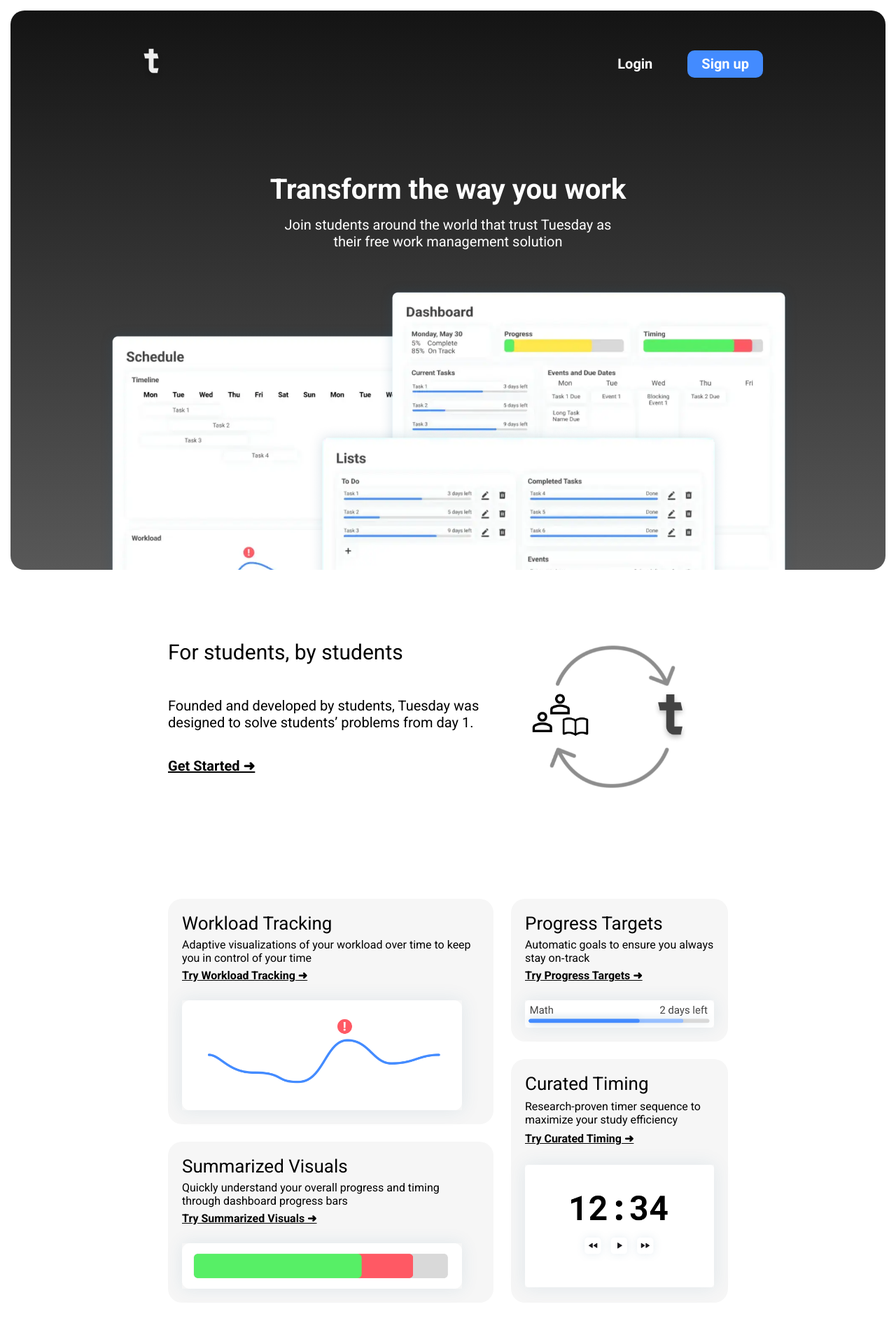
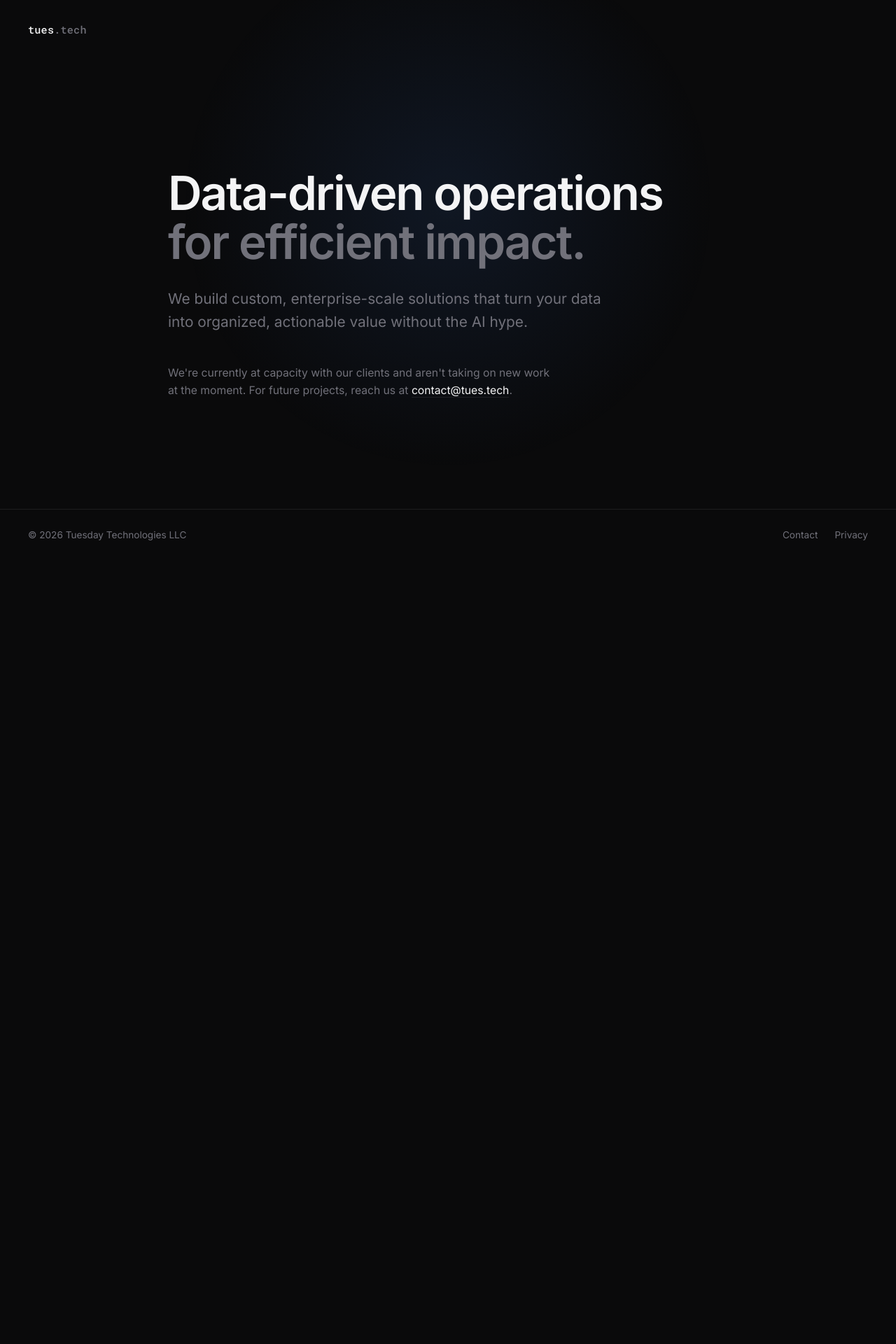
Before and after one commit to Tuestech/v2, a Django app: page / in a window 1280 px wide. Shown: the top 1920 px of the page at 70% size. After the commit the page ends 772 px from the top, so only its background shows below. Run offline with Django 4.2, Linux system fonts and the light colour scheme.

Commit message:
New landing page

```diff
--- a/landing/templates/landing.html
+++ b/landing/templates/landing.html
@@ -3,133 +3,228 @@
 <!DOCTYPE html>
 <html lang="en">
 <head>
-	{% comment %} Meta and stuff {% endcomment %}
 	<base target="_self">
 	<meta charset="UTF-8">
 	<meta http-equiv="X-UA-Compatible" content="IE=edge">
 	<meta name="viewport" content="width=device-width, initial-scale=1.0">
 	<title>Tuesday Technologies</title>
-	<meta name="description" content="Transform the way you work with automatic task prioritization, study tools, and workload management. Get started with our free tools in seconds.">
+	<meta name="description" content="Tuesday Technologies — private contracting for data science, operations optimization, and AI integration.">
 	<meta name="robots" content="index, nofollow">
 
 	{% comment %} Fonts {% endcomment %}
 	<link rel="preconnect" href="https://fonts.googleapis.com">
 	<link rel="preconnect" href="https://fonts.gstatic.com" crossorigin>
-	<link href="https://fonts.googleapis.com/css2?family=Roboto+Mono:wght@700&family=Roboto:wght@400;700&display=swap" rel="stylesheet">
+	<link href="https://fonts.googleapis.com/css2?family=Inter:wght@400;500;600&family=Roboto+Mono:wght@500&display=swap" rel="stylesheet">
 
 	{% comment %} Favicon {% endcomment %}
-	<link rel="icon" href="{% static 'favicons/Light.png'%}" media="(prefers-color-scheme:no-preference)">
-	<link rel="icon" href="{% static 'favicons/Dark.png'%}"  media="(prefers-color-scheme:dark)">
-	<link rel="icon" href="{% static 'favicons/Light.png'%}" media="(prefers-color-scheme:light)">
+	<link rel="icon" href="{% static 'favicons/Dark.png' %}">
 
-	{% comment %} CSS {% endcomment %}
-	<link rel="stylesheet" href="{% static 'landing.css' %}">
+	<style>
+		:root {
+			--bg: #0a0a0b;
+			--fg: #f4f4f5;
+			--muted: #71717a;
+			--accent: #438bff;
+			--line: rgba(255, 255, 255, 0.08);
+		}
 
-	{% comment %} JS {% endcomment %}
-	<script defer src="{% static 'landing.js' %}"></script>
+		* {
+			margin: 0;
+			padding: 0;
+			box-sizing: border-box;
+		}
+
+		html, body {
+			height: 100%;
+		}
+
+		body {
+			background: var(--bg);
+			color: var(--fg);
+			font-family: 'Inter', -apple-system, BlinkMacSystemFont, sans-serif;
+			-webkit-font-smoothing: antialiased;
+			display: flex;
+			flex-direction: column;
+			min-height: 100vh;
+			position: relative;
+			overflow-x: hidden;
+		}
+
+		/* Subtle radial glow behind content */
+		body::before {
+			content: "";
+			position: fixed;
+			top: -20%;
+			left: 50%;
+			transform: translateX(-50%);
+			width: 900px;
+			height: 900px;
+			background: radial-gradient(circle, rgba(67, 139, 255, 0.10) 0%, transparent 60%);
+			pointer-events: none;
+			z-index: 0;
+		}
+
+		header {
+			padding: 32px 40px;
+			position: relative;
+			z-index: 1;
+		}
+
+		.wordmark {
+			font-family: 'Roboto Mono', monospace;
+			font-size: 15px;
+			font-weight: 500;
+			letter-spacing: 0.02em;
+			color: var(--fg);
+			text-decoration: none;
+		}
+
+		.wordmark span {
+			color: var(--muted);
+		}
+
+		main {
+			flex: 1;
+			display: flex;
+			flex-direction: column;
+			justify-content: center;
+			align-items: flex-start;
+			padding: 40px;
+			max-width: 880px;
+			margin: 0 auto;
+			width: 100%;
+			position: relative;
+			z-index: 1;
+		}
+
+		.eyebrow {
+			font-family: 'Roboto Mono', monospace;
+			font-size: 13px;
+			letter-spacing: 0.08em;
+			text-transform: uppercase;
+			color: var(--accent);
+			margin-bottom: 28px;
+		}
+
+		h1 {
+			font-size: clamp(2.4rem, 6vw, 4.2rem);
+			font-weight: 600;
+			line-height: 1.05;
+			letter-spacing: -0.03em;
+			margin-bottom: 28px;
+		}
+
+		h1 .dim {
+			color: var(--muted);
+		}
+
+		.lead {
+			font-size: clamp(1.05rem, 2vw, 1.3rem);
+			line-height: 1.6;
+			color: var(--muted);
+			max-width: 620px;
+			margin-bottom: 44px;
+		}
+
+		.services {
+			display: flex;
+			flex-wrap: wrap;
+			gap: 10px;
+			margin-bottom: 48px;
+		}
+
+		.services span {
+			font-family: 'Roboto Mono', monospace;
+			font-size: 13px;
+			color: var(--fg);
+			border: 1px solid var(--line);
+			border-radius: 999px;
+			padding: 8px 16px;
+			background: rgba(255, 255, 255, 0.02);
+		}
+
+		.availability {
+			font-size: 0.98rem;
+			line-height: 1.6;
+			color: var(--muted);
+			max-width: 560px;
+		}
+
+		.availability a {
+			color: var(--fg);
+			text-decoration: none;
+			border-bottom: 1px solid var(--line);
+			transition: border-color 0.15s ease;
+		}
+
+		.availability a:hover {
+			border-color: var(--accent);
+		}
+
+		footer {
+			padding: 28px 40px;
+			display: flex;
+			justify-content: space-between;
+			align-items: center;
+			flex-wrap: wrap;
+			gap: 12px;
+			border-top: 1px solid var(--line);
+			position: relative;
+			z-index: 1;
+			font-size: 0.85rem;
+			color: var(--muted);
+		}
+
+		footer nav {
+			display: flex;
+			gap: 24px;
+		}
+
+		footer a {
+			color: var(--muted);
+			text-decoration: none;
+			transition: color 0.15s ease;
+		}
+
+		footer a:hover {
+			color: var(--fg);
+		}
+
+		@media (max-width: 600px) {
+			header, main, footer {
+				padding-left: 24px;
+				padding-right: 24px;
+			}
+			footer {
+				flex-direction: column;
+				align-items: flex-start;
+			}
+		}
+	</style>
 </head>
 <body>
 
-	<div id="hero">
-		<div id="nav">
-			<img src="{% static "images/logo.png" %}" alt="T">
-			<div class="button link" onclick="window.open('/app/', '_self')">Login</div>
-			<div class="button link" onclick="window.open('/app/', '_self')">Sign up</div>
-		</div>
-
-		<div id="title">
-			<h1>Transform the way you work</h1>
-			<h2>Join students around the world that trust Tuesday as their free work management solution</h2>
-		</div>
-
-		<div id="cluster">
-			<img id="bot" src="{% static "images/clusterbot.webp" %}" alt="Schedule page">
-			<img id="mid" src="{% static "images/clustermid.webp" %}" alt="Dashboard page">
-			<img id="top" src="{% static "images/clustertop.webp" %}" alt="Lists">
-		</div>
-	</div>
+	<header>
+		<a href="/" class="wordmark">tues<span>.tech</span></a>
+	</header>
 
 	<main>
-		<div class="img-desc-block">
-			<p class="title">For students, by students</p>
-			<p class="desc">Founded and developed by students, Tuesday was designed to solve students’ problems from day 1. </p>
-			<a class="link" href="/app/">Get Started&nbsp➜</a>
-
-			<div class="img" id="student">
-				<img id="student-img" src="{% static "images/student.png" %}" alt="Students and Tuesday">
-				<img id="student-img-arrows" src="{% static "images/studentarrows.png" %}" alt="Arrows indicating working together">
-			</div>
-		</div>
-
-		<div class="feature-blocks">
-			<div class="feature-block" id="feat-work">
-				<p class="title">Workload Tracking</p>
-				<p class="desc">Adaptive visualizations of your workload over time to keep you in control of your time</p>
-				<a href="/app/" class="link">Try Workload Tracking&nbsp;➜</a>
-				<img src="{% static "images/feat-work.png" %}" alt="Workload graph">
-			</div>
-
-			<div class="feature-block" id="feat-target">
-				<p class="title">Progress Targets</p>
-				<p class="desc">Automatic goals to ensure you always stay on&#8209;track</p>
-				<a href="/app/" class="link">Try Progress Targets&nbsp;➜</a>
-				<img src="{% static "images/feat-target.png" %}" alt="Example task with target progress">
-			</div>
-
-			<div class="feature-block" id="feat-visual">
-				<p class="title">Summarized Visuals</p>
-				<p class="desc">Quickly understand your overall progress and timing through dashboard progress bars</p>
-				<a href="/app/" class="link">Try Summarized Visuals&nbsp;➜</a>
-				<img src="{% static "images/feat-visual.png" %}" alt="Progress bar">
-			</div>
-
-			<div class="feature-block" id="feat-timing">
-				<p class="title">Curated Timing</p>
-				<p class="desc">Research-proven timer sequence to maximize your study efficiency</p>
-				<a href="/app/" class="link">Try Curated Timing&nbsp;➜</a>
-				<img src="{% static "images/feat-timing.png" %}" alt="Pomodoro timer">
-			</div>
-		</div>
-
-		<div class="img-desc-block">
-			<p class="title">Your work, your way</p>
-			<p class="desc">Tuesday prioritizes your tasks according to your preferences, keeping you in control of your work.</p>
-			<a class="link" href="/app/">Get Started&nbsp;➜</a>
-
-			<div class="img" id="work">
-				<svg xmlns="http://www.w3.org/2000/svg" width="320" height="121" viewBox="0 0 320 121" fill="none">
-					<path id="work-dash1" d="M3 71.9002C22.4858 71.9002 36.2642 117.7793 79.2918 117.7793C133.4800 117.7793 109.8680 35.6519 151.5000 34.0001C193.1320 32.3481 199.9940 71.9002 237.0000 71.9002C274.0060 71.9001 285.3650 94.0190 316.0940 94.019" stroke="#438BFF" stroke-opacity="0.5" stroke-width="6" stroke-linecap="round" stroke-dasharray="12 12"/>
-					<path id="work-dash2" d="M3 71.9003C22.4858 71.9003 36.2642 117.7790 79.2918 117.7790C133.4800 117.7790 109.8680 35.6520 151.5000 34.0001C193.1320 32.3482 202.4940 42.5003 239.5000 42.5002C276.5060 42.5002 287.2710 10.5002 318.0000 10.50024" stroke="#438BFF" stroke-opacity="0.5" stroke-width="6" stroke-linecap="round" stroke-dasharray="12 12"/>
-					<path id="work-dash3" d="M3 71.9002C22.4858 71.9002 36.2642 117.779 79.2918 117.779C133.48 117.779 109.868 35.6519 151.5 34C193.132 32.3481 197.494 3.00003 234.5 3C271.506 2.99997 282.271 71.9002 313 71.9002" stroke="#438BFF" stroke-opacity="0.5" stroke-width="6" stroke-linecap="round" stroke-dasharray="12 12"/>
-					<path id="work-main" d="M3 71.9002C22.4858 71.9002 36.2642 117.7792 79.2918 117.7792C133.4800 117.7792 109.8680 35.6519 151.5000 34.0" stroke="#438BFF" stroke-width="6" stroke-linecap="round"/>
-				</svg>
-			</div>
-		</div>
-
-		<div class="img-desc-block">
-			<p class="title soon">Learning how you learn</p>
-			<p class="desc">AI-powered algorithms fine-tune recommendations to best fit your learning style.</p>
-			<a class="link" href="/app/">Get Started&nbsp;➜</a>
-
-			<div class="img" id="work">
-				{% include 'network.svg' %}
-			</div>
-		</div>
+		<h1>Data-driven operations<br><span class="dim">for efficient impact.</span></h1>
+		<p class="lead">
+			We build custom, enterprise-scale solutions that turn your data into organized, actionable value without the AI hype.
+		</p>
+		<p class="availability">
+			We're currently at capacity with our clients and aren't taking on new work at the moment. For future projects, reach us at <a href="mailto:contact@tues.tech">contact@tues.tech</a>.
+		</p>
 	</main>
 
 	<footer>
-		<p id="copyright">© 2026 Tuesday Technologies LLC</p>
-		<a href="https://github.com/Tuestech/v2/blob/main/LICENSE.md">License</a>
-		<a href="mailto:contact@tues.tech">Contact</a>
-		<a href="/privacy/">Privacy</a>
+		<p>© 2026 Tuesday Technologies LLC</p>
+		<nav>
+			<a href="mailto:contact@tues.tech">Contact</a>
+			<a href="/privacy/">Privacy</a>
+		</nav>
 	</footer>
-
-	<div id="no-mobile">
-		<p class="title">Hey!</p>
-		<p class="desc">Thanks for your interest, but the mobile app isn’t ready yet!</p>
-		<p class="desc">Remind me to finish coding at <a href="https://jeffreylu.me">jeffreylu.me</a> if you really want it.</p>
-		<p class="close">Tap anywhere to close</p>
-	</div>
 
 </body>
 </html>
```
Also changed, not shown: 1 other file.
